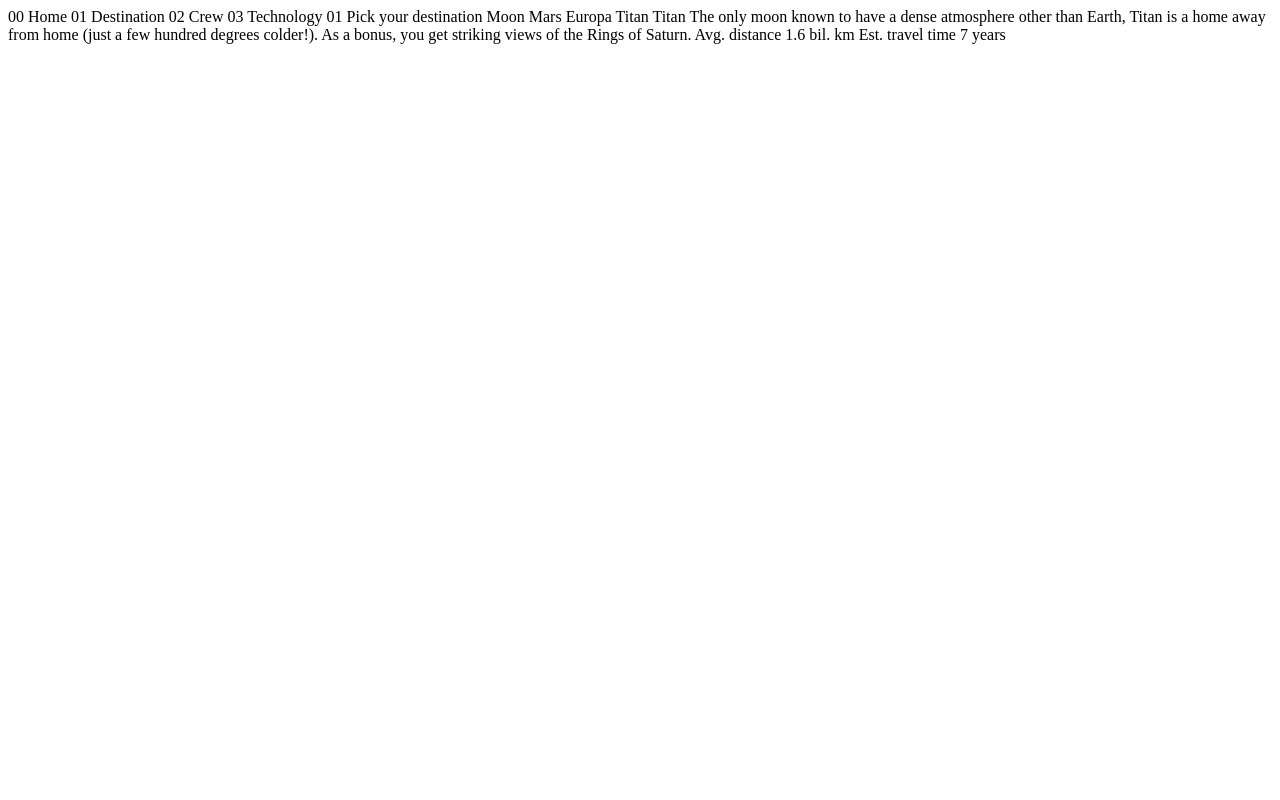
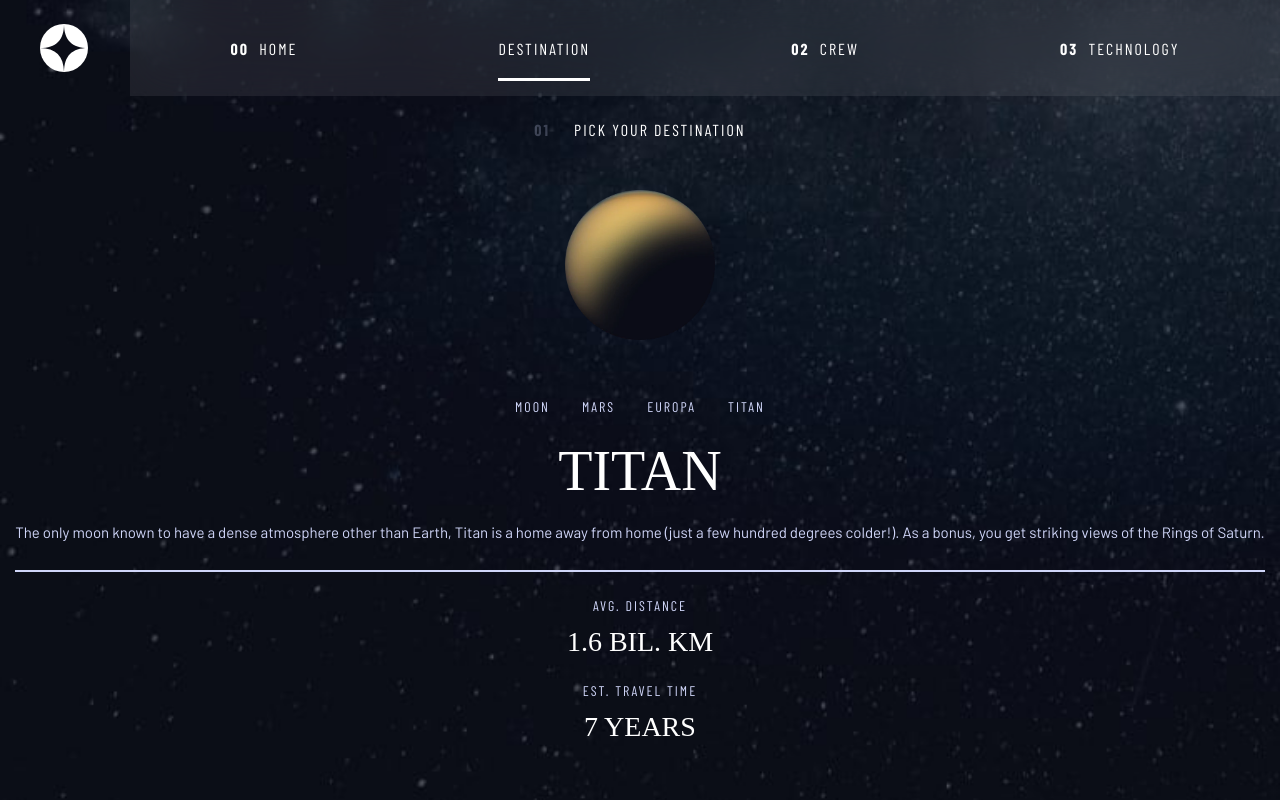
Before and after one commit to yora-dev/Space-Tourism-Website, a plain HTML site: page destination-titan.html in a window 1280 px wide. Drawn offline with nearby package versions, Linux system fonts and the light colour scheme; a web font is replaced by a local one.

Commit message:
Implement destination API functionality and update HTML structure for destination pages

```diff
--- a/assets/scripts/destination.js
+++ b/assets/scripts/destination.js
@@ -0,0 +1,68 @@
+let destinationContainer = document.querySelector('.destination__container');
+let destinationLink = document.querySelectorAll('.destination__link');
+console.log(destinationLink);
+
+let api = async (destinationIndex) => {
+  const dataFetch = await fetch("data.json");
+  const data = await dataFetch.json();
+  console.log(data.destinations);
+  item = data.destinations[destinationIndex];
+
+  destinationLink.forEach(element => {
+    if (element.textContent.toLowerCase == item.name.toLowerCase) {
+      element.classList.add('active-link');
+    } else {
+      element.classList.remove('active-link');
+
+      console.log(element.textContent === item.name)
+    }
+
+  })
+
+  destinationContainer.innerHTML = `
+        <p class="destination__header text-6">
+          <span class="non__bold">01</span>Pick Your Destination
+        </p>
+        <div class="destination__content">
+          <img
+            src=${item.images.webp}
+            alt=""
+            class="destination__img"
+          />
+
+          <div class="destination__text">
+            <div class="destination__links">
+              <a
+                href="destination-moon.html"
+                class="destination__link text-8 "
+                >Moon</a
+              >
+              <a href="destination-mars.html" class="destination__link text-8"
+                >Mars</a
+              >
+              <a href="destination-europa.html" class="destination__link text-8"
+                >Europa</a
+              >
+              <a href="destination-titan.html" class="destination__link text-8"
+                >Titan</a
+              >
+            </div>
+
+            <h1 class="destination__heading text-2">${item.name}</h1>
+            <p class="destination__message text-9">
+              ${item.description}
+            </p>
+            <div class="destination__info">
+              <div class="destination__distance">
+                <p class="info__subheading">Avg. Distance</p>
+                <p class="info__heading">${item.distance}</p>
+              </div>
+              <div class="destination__time">
+                <p class="info__subheading">Est. Travel Time</p>
+                <p class="info__heading">${item.travel}</p>
+              </div>
+            </div>
+          </div>
+        </div>
+      `;
+};
--- a/destination-titan.html
+++ b/destination-titan.html
@@ -1,37 +1,60 @@
 <!DOCTYPE html>
 <html lang="en">
-<head>
-  <meta charset="UTF-8">
-  <meta name="viewport" content="width=device-width, initial-scale=1.0">
+  <head>
+    <meta charset="UTF-8" />
+    <meta name="viewport" content="width=device-width, initial-scale=1.0" />
 
-  <link rel="icon" type="image/png" sizes="32x32" href="./assets/favicon-32x32.png">
+    <link
+      rel="icon"
+      type="image/png"
+      sizes="32x32"
+      href="./assets/favicon-32x32.png"
+    />
+    <link rel="preconnect" href="https://fonts.googleapis.com" />
+    <link rel="preconnect" href="https://fonts.gstatic.com" crossorigin />
+    <link
+      href="https://fonts.googleapis.com/css2?family=Barlow+Condensed:ital,wght@0,100;0,200;0,300;0,400;0,500;0,600;0,700;0,800;0,900;1,100;1,200;1,300;1,400;1,500;1,600;1,700;1,800;1,900&family=Barlow:ital,wght@0,100;0,200;0,300;0,400;0,500;0,600;0,700;0,800;0,900;1,100;1,200;1,300;1,400;1,500;1,600;1,700;1,800;1,900&family=Bellefair&display=swap"
+      rel="stylesheet"
+    />
+    <link rel="stylesheet" href="./assets/styles/style.css" />
+    <link rel="stylesheet" href="./assets/styles/destination.css" />
+    <script src="assets/scripts/script.js" defer></script>
 
-  <title>Frontend Mentor | Space tourism website</title>
-</head>
-<body>
+    <title>Frontend Mentor | Space tourism website</title>
+  </head>
+  <body>
+    <nav class="nav">
+      <img src="assets/shared/logo.svg" alt="" class="nav__logo" />
+      <div class="nav__menu">
+        <img
+          src="assets/shared/icon-hamburger.svg"
+          alt=""
+          class="nav__hamburger"
+        />
+        <img src="assets/shared/icon-close.svg" alt="" class="nav__close" />
+        <ul class="nav__list">
+          <li class="nav__item">
+            <a href="index.html"><span class="item__bold">00</span> Home</a>
+          </li>
+          <li class="nav__item">
+            <a href="" class="active-page"
+              ><span class="item__bold">01</span> Destination</a
+            >
+          </li>
+          <li class="nav__item">
+            <a href=""><span class="item__bold">02</span> Crew</a>
+          </li>
+          <li class="nav__item">
+            <a href=""><span class="item__bold">03</span> Technology</a>
+          </li>
+        </ul>
+      </div>
+    </nav>
+    <div class="destination__container"></div>
+    <script src="assets/scripts/destination.js"></script>
 
-  00 Home
-  01 Destination
-  02 Crew
-  03 Technology
-
-  01 Pick your destination
-
-  Moon
-  Mars
-  Europa
-  Titan
-
-  Titan
-
-  The only moon known to have a dense atmosphere other than Earth, Titan
-  is a home away from home (just a few hundred degrees colder!). As a
-  bonus, you get striking views of the Rings of Saturn.
-
-  Avg. distance
-  1.6 bil. km
-
-  Est. travel time
-  7 years
-</body>
+    <script>
+      api(3);
+    </script>
+  </body>
 </html>
```
Also changed, not shown: destination-europa.html (+54 -32 lines), destination-mars.html (+54 -31 lines), destination-moon.html (+5 -48 lines).
